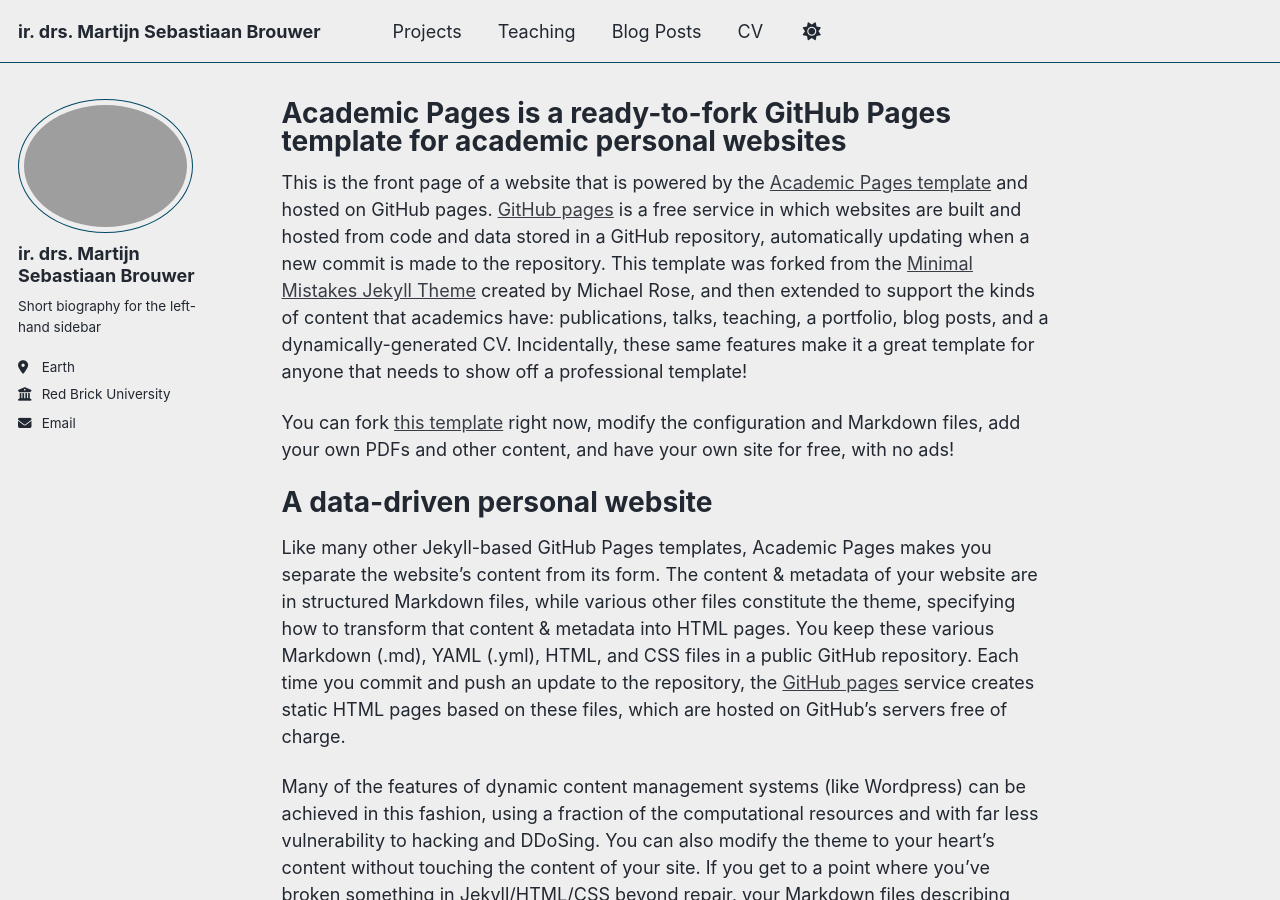
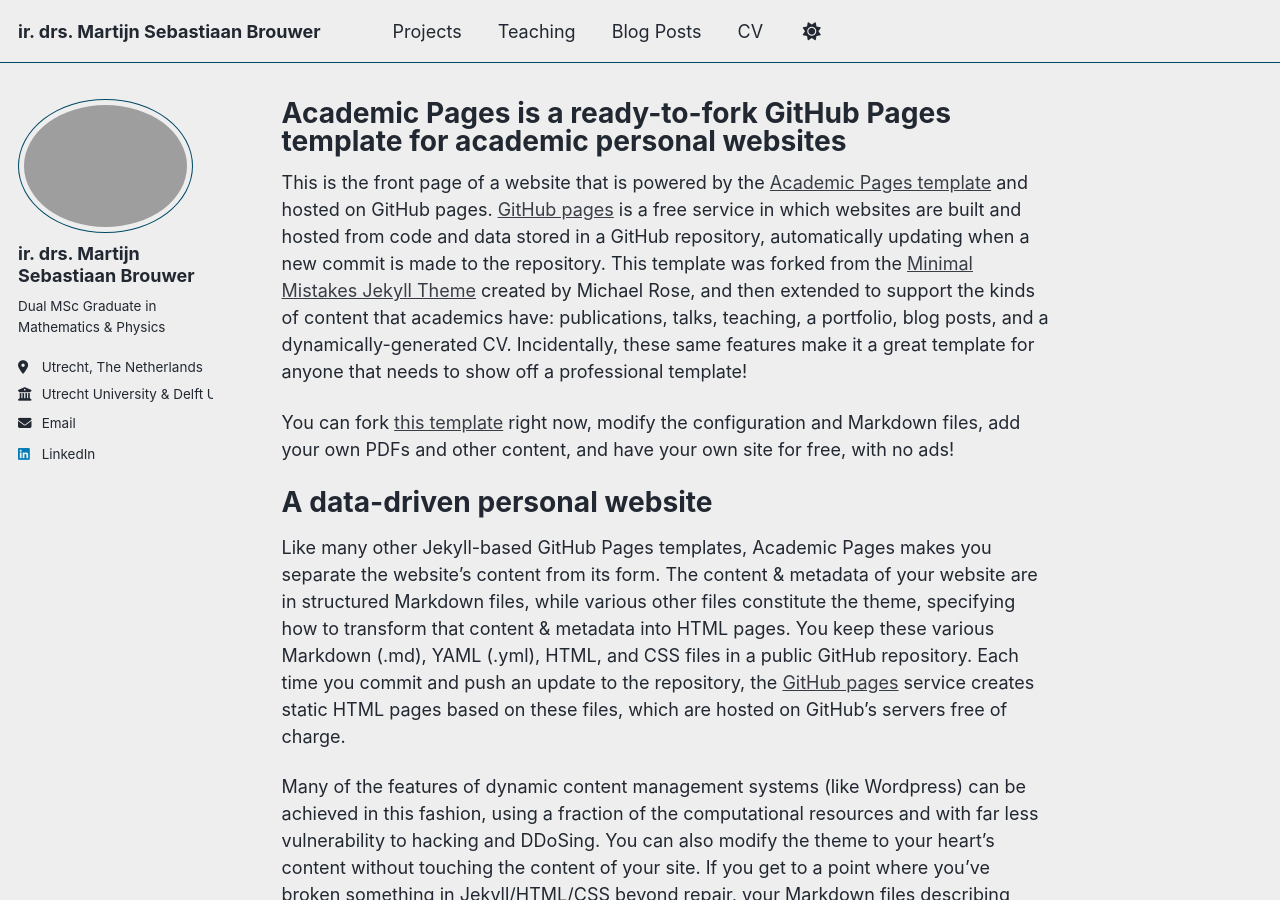
Before and after one commit to MartijnBrouwer/MartijnBrouwer.github.io, a Jekyll site: the page built from _pages/about.md, in a window 1280 px wide and 900 px high. Built offline with Jekyll 4.4.1, drawn with Linux system fonts in a browser that asks for light colours; a script that is not in the unit is left out.

Commit message:
Update personal information in _config.yml

```diff
--- a/_config.yml
+++ b/_config.yml
@@ -26,11 +26,11 @@ author:
   avatar           : "profile.png"
   name             : "ir. drs. Martijn Sebastiaan Brouwer"
   pronouns         : # example: "she/her"
-  bio              : "Short biography for the left-hand sidebar"
-  location         : "Earth"
-  employer         : "Red Brick University"
+  bio              : "Dual MSc Graduate in Mathematics & Physics"
+  location         : "Utrecht, The Netherlands"
+  employer         : "Utrecht University & Delft University of Technology"
   uri              : # URL
-  email            : "none@example.org"
+  email            : "martijnbrouwer@xs4all.nl"
 
   # Academic websites
   academia         : # URL
@@ -63,7 +63,7 @@ author:
   keybase          : # Username
   instagram        : # Username
   lastfm           : # Username
-  linkedin         : # Username
+  linkedin         : "https://www.linkedin.com/in/martijn-brouwer-6b155625b/"
   mastodon         : # URL
   medium           : # URL
   pinterest        : # Username
```
